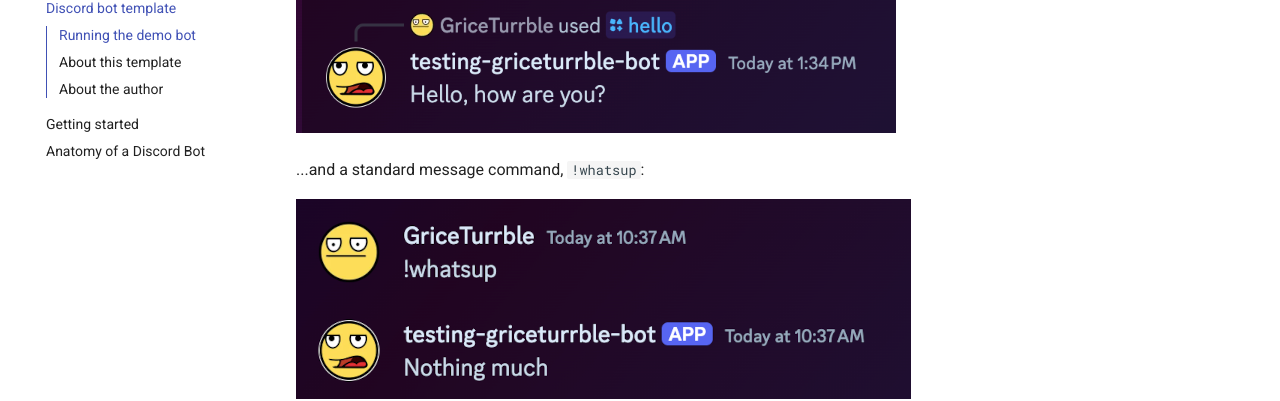
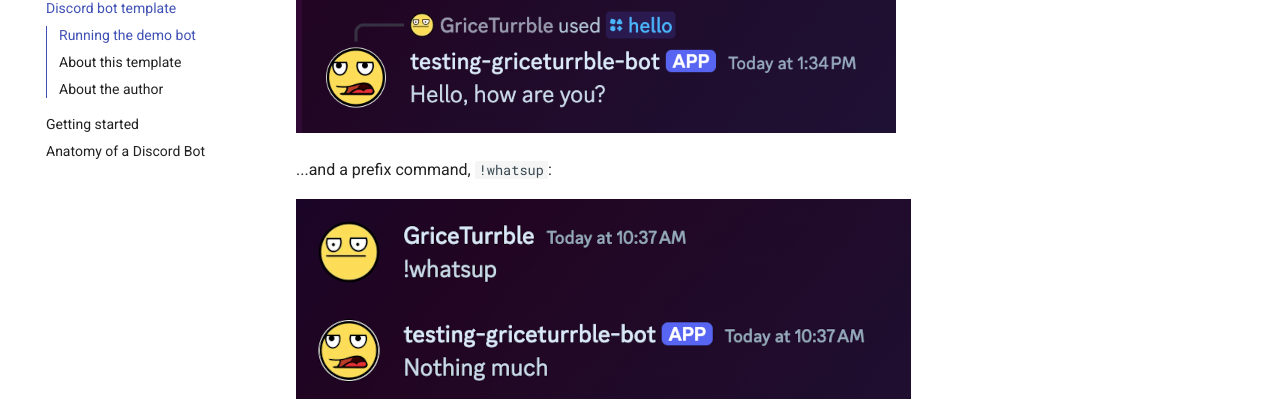
Before and after one commit to GriceTurrble/discord-bot-template, an MkDocs documentation site: the page built from docs/index.md, in a window 1280 px wide and 900 px high, scrolled down 660 px. Shown: the part 100-501 px from the top of the window. Built offline with MkDocs 1.6.1 and Material for MkDocs 9.7.7, drawn with Linux system fonts in a browser that asks for light colours; emoji names are drawn with the system emoji font; comment, search, counter and statistics services are not loaded.

Commit message:
docs: prefix command, not "standard" (#34)

```diff
--- a/docs/index.md
+++ b/docs/index.md
@@ -29,7 +29,7 @@ When running and installed in your server, you get a simple bot that can respond
 
 ![The test bot responding to /hello slash command](imgs/example-bot-hello.png)
 
-...and a standard message command, `!whatsup`:
+...and a prefix command, `!whatsup`:
 
 ![The test bot responding to !whatsup command](imgs/example-bot-whatsup.png)
 
```
